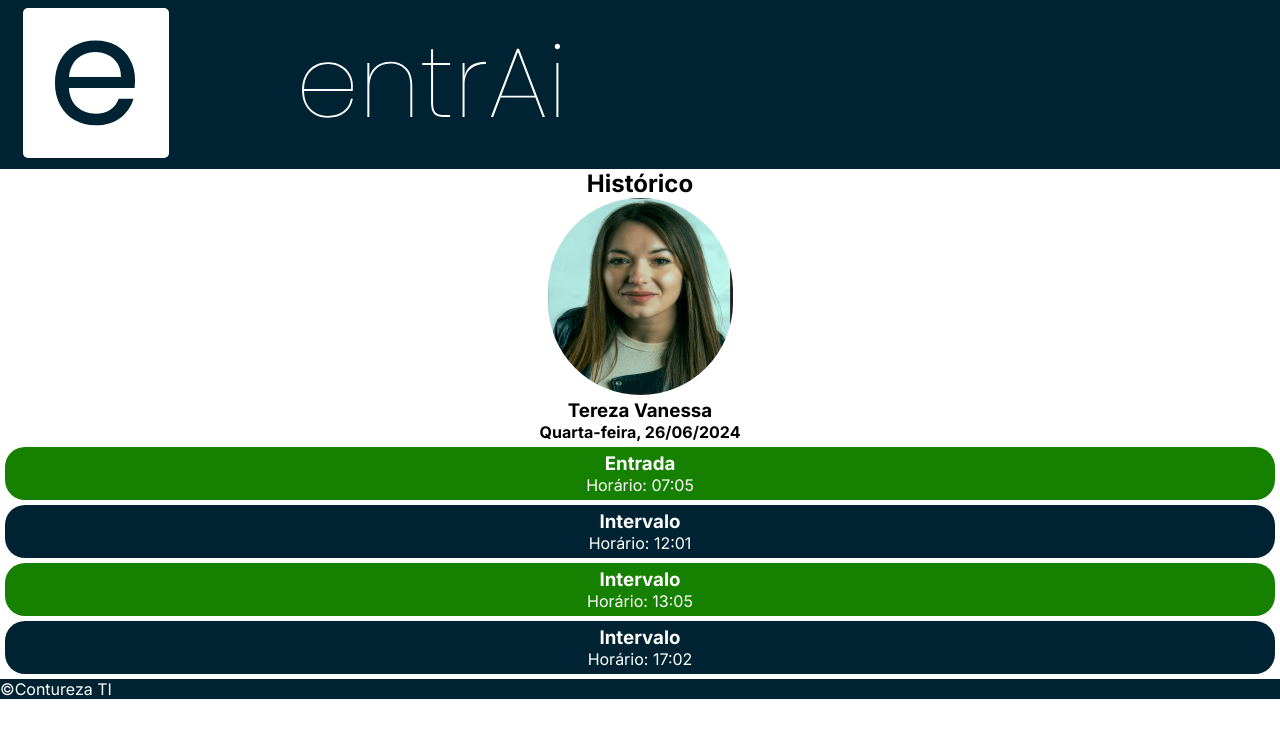
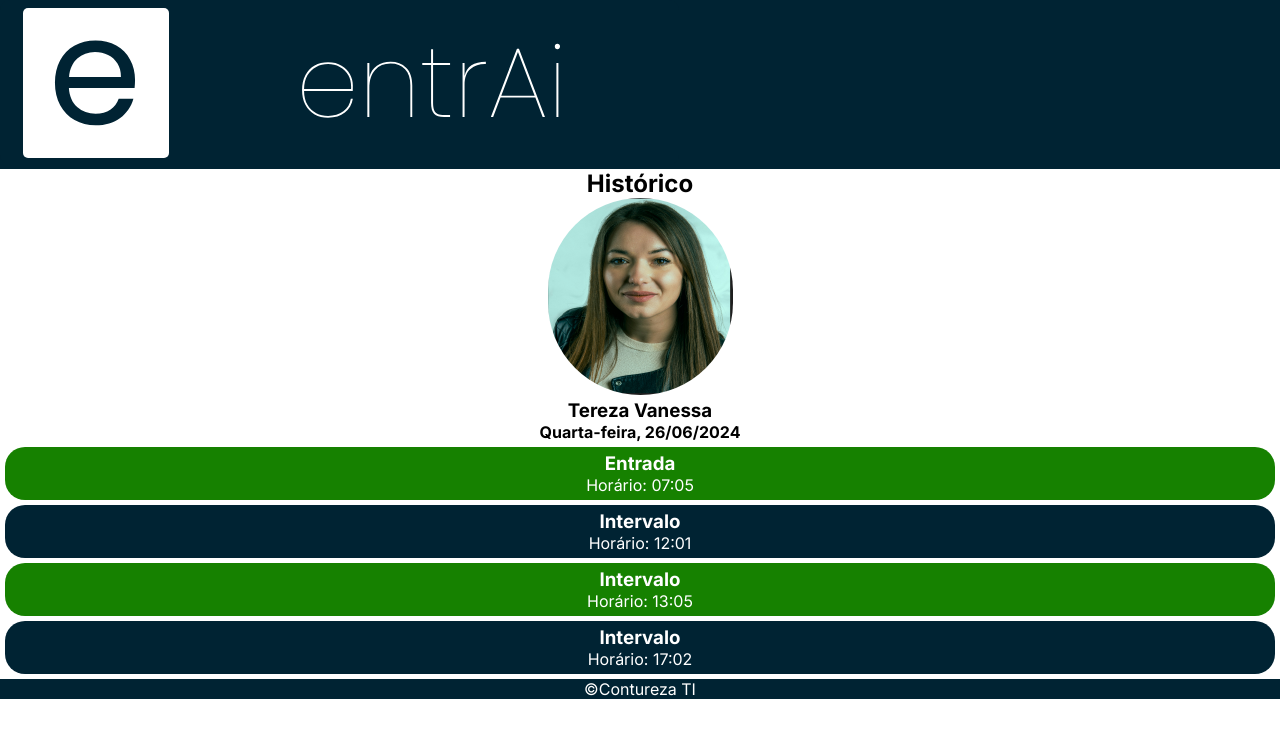
Before and after one commit to rosamrcl/entrAi, a plain HTML site: page historico.html in a window 1280 px wide. Drawn offline with Linux system fonts and the light colour scheme.

Commit message:
Update historico.css

```diff
--- a/css/historico.css
+++ b/css/historico.css
@@ -6,6 +6,11 @@
 }
 header{
     background: #002333;
+}
+html, body{
+    width: 100vw;
+    height: 100vh;
+
 }
 
 #perfil{
@@ -51,6 +56,7 @@ header{
 }
 footer{
     background: #002333;
+    text-align: center;
 
 }
 #costureza{
```
